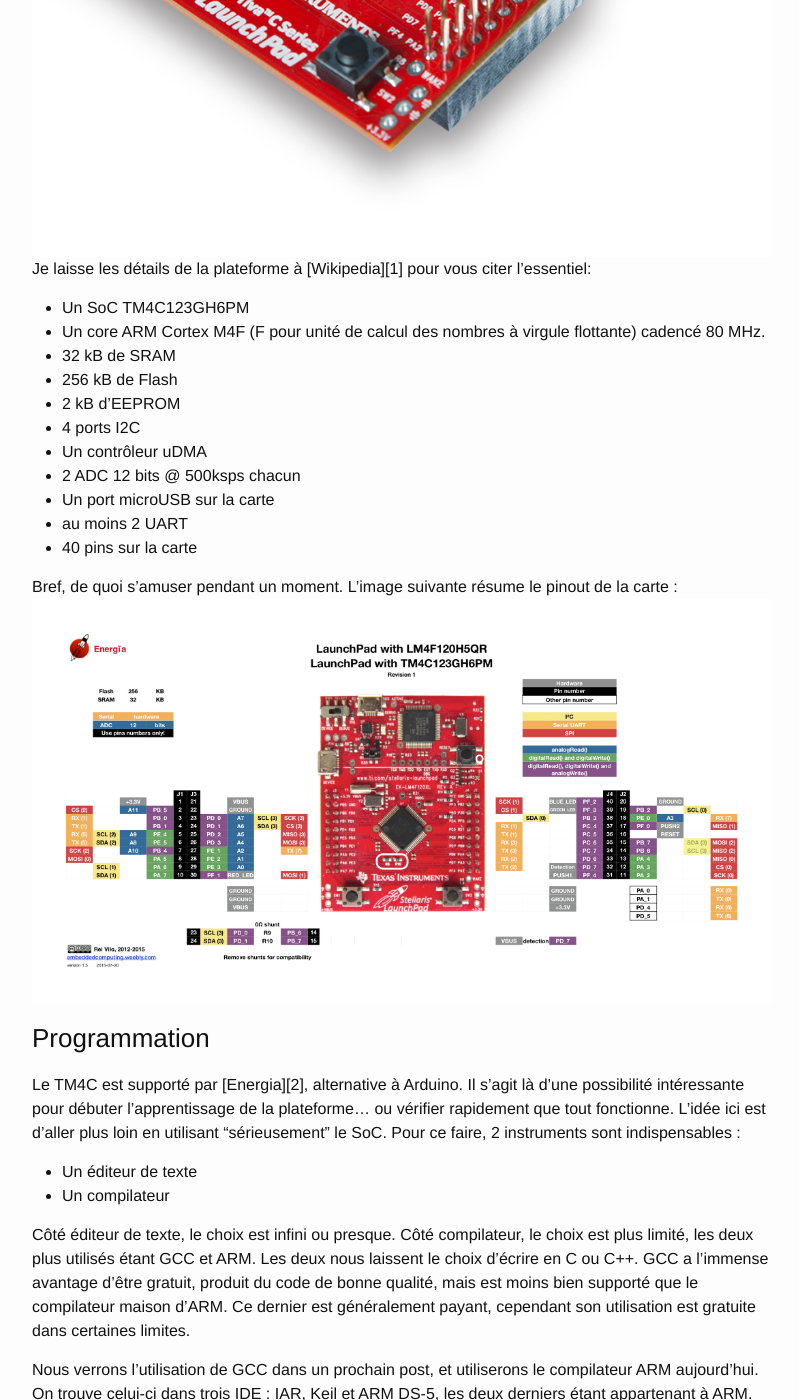
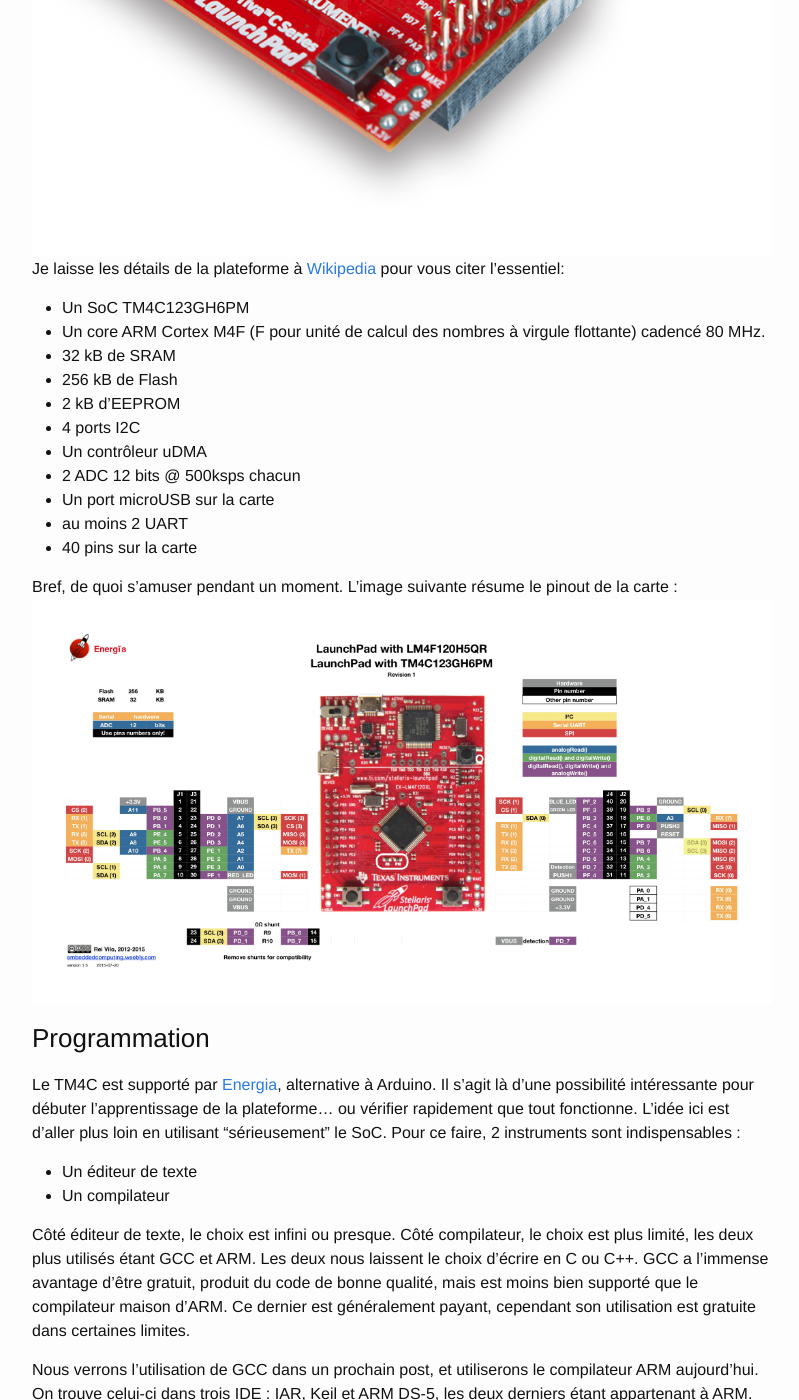
Before and after one commit to coolem/coolem.github.io, a Jekyll site: the page built from _posts/2016-05-14-Tiva-armcc.md, in a window 1280 px wide and 1400 px high, scrolled down 791 px. Shown: the whole window, without its empty margins (238-1037 px from the left). Built offline with Jekyll 4.4.1, drawn with Linux system fonts in a browser that asks for light colours; some of the changed lines change nothing that is shown.

Commit message:
Update 2016-05-14-Tiva-armcc.md

```diff
--- a/_posts/2016-05-14-Tiva-armcc.md
+++ b/_posts/2016-05-14-Tiva-armcc.md
@@ -9,7 +9,7 @@
 ### Le Launchpad Tiva
 Le Launchdad Tiva-C (TM4C123GXL) remplace le Launchpad Stellaris, en y ajoutant principalement le support de l'USB Host.
 ![Launchpad Tiva]({{ site.url }}/img/launchpad-tivac-01.jpg)
-Je laisse les détails de la plateforme à [Wikipedia][1] pour vous citer l'essentiel:
+Je laisse les détails de la plateforme à [Wikipedia](https://en.wikipedia.org/wiki/Tiva-C_LaunchPad) pour vous citer l'essentiel:
 
 * Un SoC TM4C123GH6PM
 * Un core ARM Cortex M4F (F pour unité de calcul des nombres à virgule flottante) cadencé 80 MHz.
@@ -27,7 +27,7 @@
 ![Launchpad Tiva card pinout]({{ site.url }}/img/LaunchPads-LM4F-TM4C-Pins-Maps-11-32.jpg)
 
 ### Programmation
-Le TM4C est supporté par [Energia][2], alternative à Arduino. Il s'agit là d'une possibilité intéressante pour débuter l'apprentissage de la plateforme... ou vérifier rapidement que tout fonctionne.
+Le TM4C est supporté par [Energia](http://energia.nu), alternative à Arduino. Il s'agit là d'une possibilité intéressante pour débuter l'apprentissage de la plateforme... ou vérifier rapidement que tout fonctionne.
 L'idée ici est d'aller plus loin en utilisant "sérieusement" le SoC. Pour ce faire, 2 instruments sont indispensables :
 
 * Un éditeur de texte
@@ -36,7 +36,3 @@
 Côté éditeur de texte, le choix est infini ou presque. Côté compilateur, le choix est plus limité, les deux plus utilisés étant GCC et ARM. Les deux nous laissent le choix d'écrire en C ou C++. GCC a l'immense avantage d'être gratuit, produit du code de bonne qualité, mais est moins bien supporté que le compilateur maison d'ARM. Ce dernier est généralement payant, cependant son utilisation est gratuite dans certaines limites.
 
 Nous verrons l'utilisation de GCC dans un prochain post, et utiliserons le compilateur ARM aujourd'hui. On trouve celui-ci dans trois IDE : IAR, Keil et ARM DS-5, les deux derniers étant appartenant à ARM.
-
-
-[1](https://en.wikipedia.org/wiki/Tiva-C_LaunchPad)
-[2](http://energia.nu)
```
